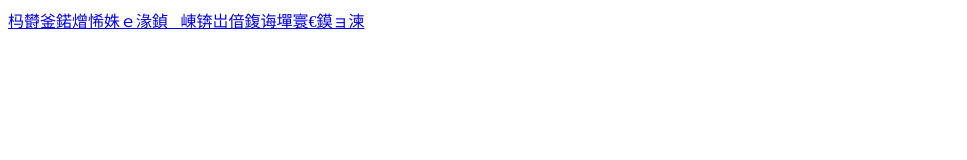
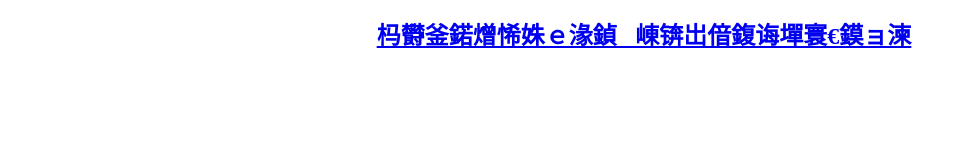
Before and after one commit to 5Vmc/timeMaster, a plain HTML site: page index.html in a window 1280 px wide. Shown: the whole page, without its empty margins (0-967 px from the left). Drawn offline with Linux system fonts and the light colour scheme.

Commit message:
Update index.html

```diff
--- a/index.html
+++ b/index.html
@@ -6,10 +6,21 @@
 <meta name="description" content="sijianyuanwang.com域名，售卖中">
 </head>
 <style>
-
+.test {
+    text-align: center;
+    line-height: 56px;
+    font-size: 24px;
+    font-weight: 600;
+    color: #ff6a00;
+    text-decoration: none;
+    margin-left: 8px;
+    display: block;
+}
 </style>
 <body>
+<div class="test">
 <a href="https://www.west.cn/sale/88852947.html">这个域名正在售卖，点击前往查看</a>
+</div>
 </body>
 <script>
 var _hmt = _hmt || [];
```
